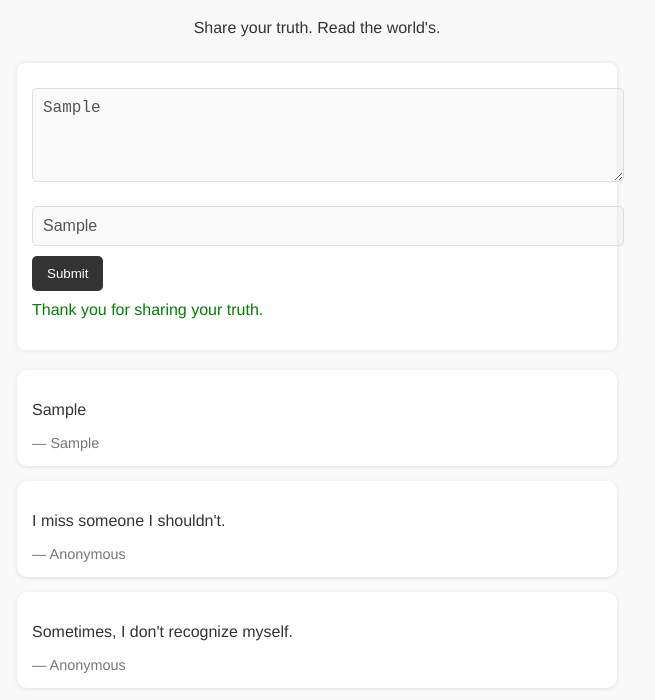
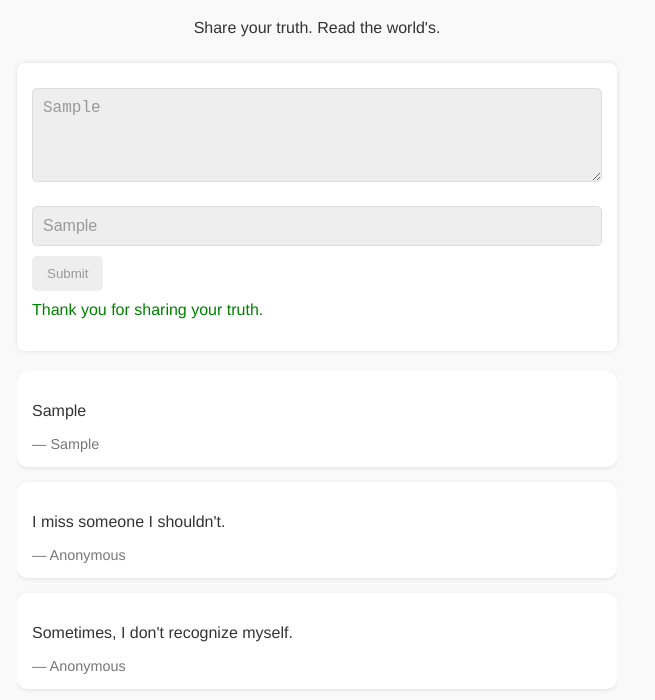
Before and after one commit to arzoo771/True-Feed, a plain HTML site: page index.html in a window 1280 px wide. Both pictures are taken after typing "Sample", "Sample" into the empty fields and a click on the button "Submit". Shown: the part 81-781 px from the top of the page, without its empty margins (323-978 px from the left). Drawn offline with Linux system fonts and the light colour scheme.

Commit message:
Update style.css

```diff
--- a/style.css
+++ b/style.css
@@ -3,6 +3,8 @@ body {
   font-family: 'Helvetica', sans-serif;
   background: #f9f9f9;
   color: #333;
+  -webkit-font-smoothing: antialiased;
+  -moz-osx-font-smoothing: grayscale;
 }
 
 .app {
@@ -31,6 +33,14 @@ textarea, input {
   font-size: 1rem;
   border: 1px solid #ddd;
   border-radius: 5px;
+  box-sizing: border-box;
+}
+
+textarea:focus,
+input:focus,
+button:focus {
+  outline: 2px solid #333;
+  outline-offset: 2px;
 }
 
 button {
@@ -40,21 +50,33 @@ button {
   border: none;
   border-radius: 5px;
   cursor: pointer;
+  transition: background 0.3s ease;
 }
 
-button:hover {
+button:hover:not(:disabled) {
   background: #555;
+}
+
+textarea:disabled,
+input:disabled,
+button:disabled {
+  background: #eee;
+  cursor: not-allowed;
+  color: #999;
 }
 
 #message {
   margin-top: 10px;
   color: green;
+  min-height: 1.2em; /* reserve space */
 }
 
 #truthFeed {
   display: flex;
   flex-direction: column;
   gap: 15px;
+  max-height: 400px;
+  overflow-y: auto;
 }
 
 .truthCard {
```
